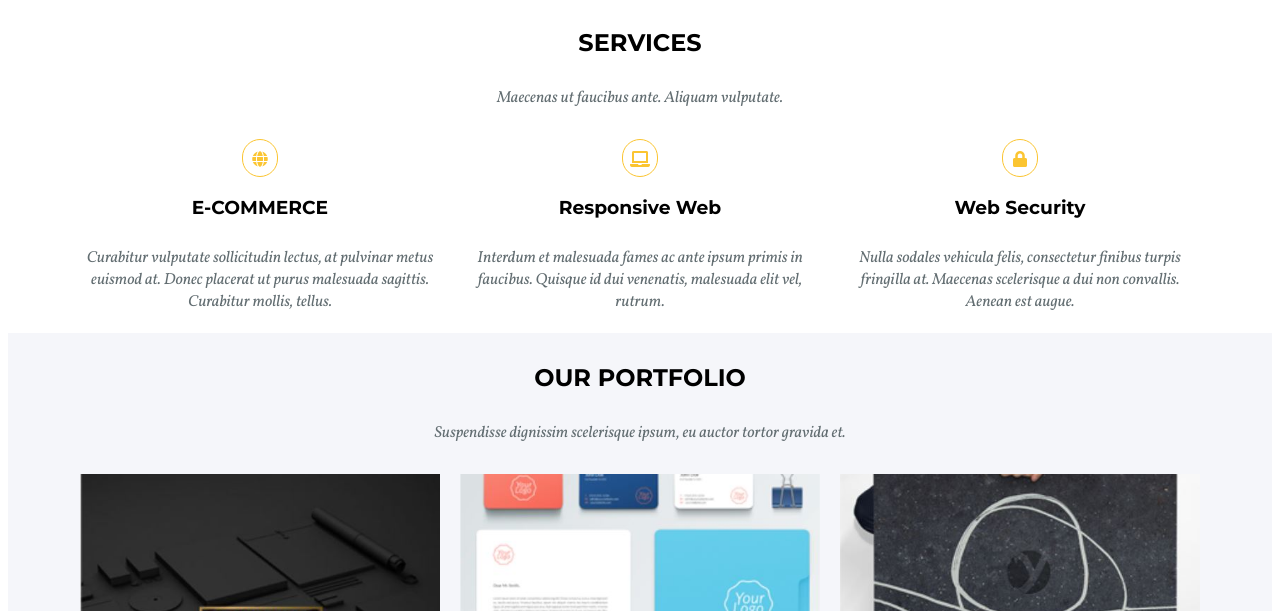
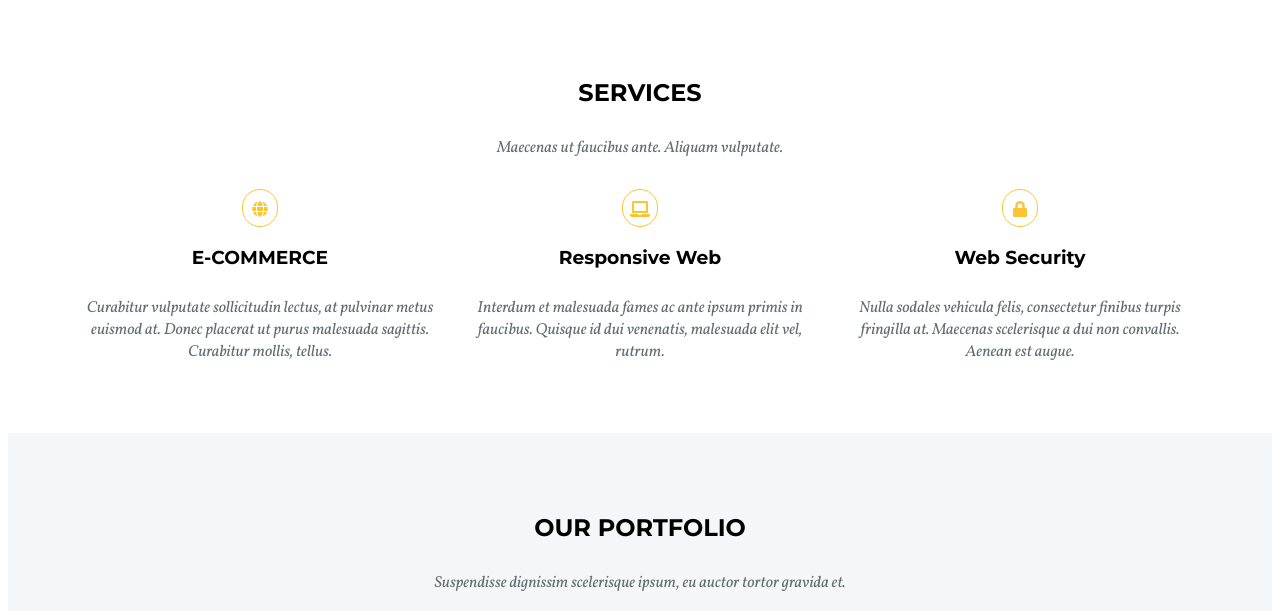
Before and after one commit to hebelTp/zad-4.6, a website: page index.html in a window 1280 px wide. Shown: the part 810-1421 px from the top of the page. Drawn offline with Linux system fonts and the light colour scheme; a web font is replaced by a local one.

Commit message:
Add section padding

```diff
--- a/sass/style.scss
+++ b/sass/style.scss
@@ -90,6 +90,9 @@ li {
     font-family: $font-script;
     font-size: 40px;
 }
+section{
+    padding: 50px 0;
+}
 
 
 /* services */
```
Also changed, not shown: css/style.css, 1 other file.
